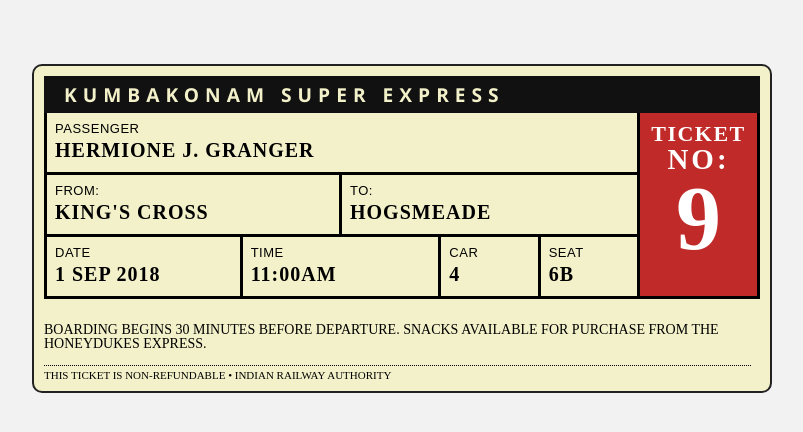
After one commit to Abishekdeepak5/OOSEproject, a Django app: page /train/ticket/ in a window 1280 px wide. The commit adds this page. Shown: the top 432 px of the page, without its empty margins (238-1041 px from the left). Run offline with Django 4.2, Linux system fonts and the light colour scheme; some libraries are stand-ins or nearby versions.

Commit message:
Train update

```diff
--- a/newproject/templatetags/date_filters.py
+++ b/newproject/templatetags/date_filters.py
@@ -49,7 +49,9 @@ def multiple_args_tag(date_value, time_value, add_time):
         datetime_obj = datetime.strptime(datetime_str, '%Y-%m-%d %H:%M:%S')
         time_delta = datetime.strptime(str(add_time), '%H:%M:%S').time()
         result_datetime = datetime_obj + timedelta(hours=time_delta.hour, minutes=time_delta.minute, seconds=time_delta.second)
-        return result_datetime.strftime('%Y-%m-%d')
+        # return result_datetime.strftime('%Y-%m-%d')
+        return result_datetime.strftime('%a, %d %b')
+
     except:
         return ''
 
--- /dev/null
+++ b/static/style/ticket.css
@@ -0,0 +1,125 @@
+body {
+    background: #f2f2f2;
+    font-family: 'Questrial', sans-serif;
+}
+aside.context {
+    text-align: center;
+    color: #333;
+    line-height: 1.7;
+}
+aside.context a {
+    text-decoration: none;
+    color: #333;
+    padding: 3px 0;
+    border-bottom: 1px dashed;
+}
+aside.context a:hover {
+    border-bottom: 1px solid;
+}
+aside.context .explanation {
+    /* max-width: 700px; */
+    width: fit-content;
+    margin: 4em auto 0;
+}
+
+.main-content {
+    margin: 4em auto 0;
+    width: 740px;
+    /* width: fit-content; */
+    text-transform: uppercase;
+}
+.ticket {
+    display: grid;
+    grid-template-columns: auto 0;
+    background: #f3f1c9;
+    border-radius: 10px;
+    border: 2px solid #222;
+    cursor: default;
+}
+.ticket__main {
+    display: grid;
+    grid-template-columns: repeat(6, 1fr) 120px;
+    grid-template-rows: repeat(4, min-content) auto;
+    padding: 10px;
+}
+.header {
+    grid-area: title;
+    grid-column: span 7;
+    grid-row: 1;
+    /* font: 900 38px 'Montserrat', sans-serif; */
+    font-family: 'Segoe UI', Tahoma, Geneva, Verdana, sans-serif;
+    font-size: larger;
+    font-weight: 700;
+    padding: 5px 0 5px 20px;
+    letter-spacing: 6px;
+    background: #111;
+    color: #f3f1c9;
+}
+.info {
+    border: 3px solid;
+    border-width: 0 3px 3px 0;
+    padding: 8px;
+}
+.info__item {
+    font: 400 13px 'Questrial', sans-serif;
+    letter-spacing: 0.5px;
+}
+.info__detail {
+    font: 700 20px/1 'Jura';
+    letter-spacing: 1px;
+    margin: 4px 0;
+}
+.passenger {
+    grid-column: 1 / span 6;
+}
+.platform {
+    grid-column: 7 / span 1;
+    grid-row: 2 / span 3;
+    background: #c02a28;
+    color: #fff;
+    border-color: #000;
+    text-align: center;
+    padding: 10px 0;
+}
+.platform span {
+    display: block;
+}
+.platform span:nth-child(1) {
+    font: 900 22px/1 'Montserrat';
+    letter-spacing: 1.5px;
+}
+.platform span:nth-child(2) {
+    font: 900 29px/1 'Montserrat';
+    letter-spacing: 3px;
+}
+.platform span:nth-child(3) {
+    font: 900 16px/1.2 'Montserrat';
+    letter-spacing: 0.5px;
+}
+
+.platform .number{
+    font: 900 90px/1 'Old Standard TT';
+}
+.departure, .arrival {
+    grid-column-start: span 3;
+}
+.passenger, .departure, .date {
+    border-left: 3px solid;
+}
+.date, .time {
+    grid-column-start: span 2;
+}
+.fineprint {
+    grid-column-start: span 7;
+    font-size: 14px;
+    font-family: 'Inconsolata';
+    line-height: 1;
+    margin-top: 10px;
+    padding-right: 5px;
+}
+.fineprint p:nth-child(2) {
+    margin: 4px 4px 0 0;
+    padding-top: 4px;
+    border-top: 1.5px dotted;
+    font: 11px/1 'Inconsolata';
+}
--- a/static/style/train.css
+++ b/static/style/train.css
@@ -11,6 +11,9 @@ body{
 #routelocation{
     font-size: larger;
     font-weight: bold;
+}
+.journeydate{
+    width: fit-content;
 }
 .trainbox{
     font-size:medium ;
--- /dev/null
+++ b/templates/ticket.html
@@ -0,0 +1,80 @@
+<!DOCTYPE html>
+<html lang="en">
+<head>
+    <meta charset="UTF-8">
+    <meta name="viewport" content="width=device-width, initial-scale=1.0">
+    <title>Document</title>
+    <link rel="stylesheet"
+            href="https://cdnjs.cloudflare.com/ajax/libs/font-awesome/5.15.3/css/all.min.css"/>
+    <script src="https://cdnjs.cloudflare.com/ajax/libs/jspdf/2.3.1/jspdf.umd.min.js"></script>
+
+    {% load static %}
+    <link rel="stylesheet" href="{% static 'style/ticket.css' %}">
+</head>
+<body>
+<div  id="pdfContainer" onclick="downloadPDF()">
+    <div class="main-content">
+        <div class="ticket">
+            <div class="ticket__main">
+                <div class="header">Kumbakonam super Express</div>
+                <div class="info passenger">
+                    <div class="info__item">Passenger</div>
+                    <div class="info__detail">Hermione J. Granger</div>
+                </div>
+                <div class="info platform"> <span>Ticket </span><span>NO:</span>
+
+                    <div class="number">
+                        <div>9</div>
+                    </div>
+                </div>
+                <div class="info departure">
+                    <div class="info__item">From:</div>
+                    <div class="info__detail">King's Cross</div>
+                </div>
+                <div class="info arrival">
+                    <div class="info__item">To:</div>
+                    <div class="info__detail">Hogsmeade</div>
+                </div>
+                <div class="info date">
+                    <div class="info__item">Date</div>
+                    <div class="info__detail">1 Sep 2018</div>
+                </div>
+                <div class="info time">
+                    <div class="info__item">Time</div>
+                    <div class="info__detail">11:00AM</div>
+                </div>
+                <div class="info carriage">
+                    <div class="info__item">car</div>
+                    <div class="info__detail">4</div>
+                </div>
+                <div class="info seat">
+                    <div class="info__item">Seat</div>
+                    <div class="info__detail">6B</div>
+                </div>
+                <div class="fineprint">
+                    <p>Boarding begins 30 minutes before departure. Snacks available for purchase from The Honeydukes Express.</p>
+                    <p>This ticket is Non-refundable • Indian Railway Authority</p>
+                </div>
+        </div>
+    </div>
+    </div>
+</div>
+<script src="https://cdnjs.cloudflare.com/ajax/libs/html2pdf.js/0.9.0/html2pdf.bundle.min.js"></script>
+<script>
+    function downloadPDF() {
+         window.jsPDF = window.jspdf.jsPDF;
+         const doc = new jsPDF();
+         const pdfContainer = document.getElementById('pdfContainer');
+         const options = {
+             html2canvas: {
+                 scale: 2
+             },
+             callback: function (pdf) {
+                 doc.save('download.pdf');
+             }
+         };
+         html2pdf().from(pdfContainer).set(options).save();
+     }
+</script>
+</body>
+</html>
--- a/train/urls.py
+++ b/train/urls.py
@@ -3,6 +3,7 @@ from . import views
 urlpatterns=[
     path('',views.train,name='trains'),
     path('book/',views.book,name='booktrain'),
+    path('ticket/',views.ticket,name='booktrain'),
     # path('register/',views.register,name='register'),
     # path('login/',views.login,name='login')
 
--- a/train/views.py
+++ b/train/views.py
@@ -5,70 +5,41 @@ from django.http import JsonResponse
 from django.views.decorators.csrf import csrf_exempt
 from newapp.models import *
 import json
-# class train_list:
-#     route_no=0
-#     train_no=0
-#     from_location=0
-#     to_location=0
-#     arrival_time=0
-#     departure_time=0
-#     station_id=0
-#     duration=0
 def train(request):
     dict_data={}
     train_data={}
     from_loc=request.GET['from']
     to_loc=request.GET['to']
     date1=request.GET['date']
+    seat_type=request.GET['seat']
     train_data['cur_date']=date1
-    print('cur_date1',date1)
+    print('cur_date1',seat_type)
     if from_loc==to_loc:
+        place=Place.objects.all()
+        dict_data={'places':place}
         dict_data['same_loc']=True
         return render(request,'home.html',dict_data)
     try:
-        train_data['Location']=Route.objects.get(from_location=from_loc,to_location=to_loc)
-        # print()
+        # train_data['Location']=Route.objects.get(from_location=from_loc,to_location=to_loc)
         train_data['train_available']=Route.objects.filter(from_location=from_loc,to_location=to_loc)
+        train_data['Location']=train_data['train_available'].first()
         for i in train_data['train_available']:
-            # print(i.train_no.train_no)
             class_data=TrainClass.objects.filter(train_id=i.train_no)
             i.class_data=class_data
             for j in class_data:
                 print(j.train_id.train_no,j.class_no.class_name)
-                # train_check=Booking.objects.filter(train_id=i.train_no,date_of_journey='2024-04-04',class_no=j.class_no.class_type_id)
-                train_check=Booking.objects.filter(train_id=i.train_no,date_of_journey=date1,class_no=j.class_no.class_type_id)
+                print(i.train_no.train_no,date1,j.class_id)
+                train_check=Booking.objects.filter(train_id=i.train_no.train_no,date_of_journey=date1,class_no=j.class_id)
+                print(train_check)
+                j.available_seat=j.seat_end_range-j.seat_start_range+1-len(train_check)
+                print(len(train_check),j.available_seat,j.seat_end_range-j.seat_start_range+1-len(train_check))
+    except Exception as e:
+        print('Error',e)
+    return render(request,'train.html',train_data)
 
-                j.available_seat=j.seat_end_range-j.seat_start_range+1-len(train_check)
-                print(j.seat_end_range-j.seat_start_range+1-len(train_check))
-            # for k in i.class_data.key():
-            #     print(k)
-                # for k in train_check:
-                #     print(k.book_id)
-        # train_check=Booking.objects.filter(train_id=1,date_of_journey='2024-04-04',class_no=1)
-        # print(train_check)
-        # for i in train_check:
-        #     print(i.book_id)
-    except:
-        print('Error')
-    return render(request,'train.html',train_data)
-    # print(from_loc,to_loc,date1)
-    # return render(request,'train.html')
-# def book(request):
-# my_django_view
-#  book_id=models.BigAutoField(primary_key=True)
-#     train_id=models.ForeignKey(Train,on_delete=models.CASCADE)
-#     # seat_no=models.ForeignKey(Seat,on_delete=models.CASCADE)
-#     seat_no=models.IntegerField()
-#     route_id=models.ForeignKey(Route,on_delete=models.CASCADE)
-#     user_id=models.ForeignKey(Userdetail,on_delete=models.CASCADE)
-#     date_of_journey=models.DateField()
-#     class_no=models.ForeignKey(TrainClass,on_delete=models.CASCADE)
-#  {'train_id': 1, 'seat_number': 3, 'route_id': 1, 'user_id': 1, 'date': 2024, 'class_id': 1}
-# [06/Apr/2024 23:37:09] "POST /train/book/ HTTP/1.1" 200 41?
-@csrf_exempt  # Disable CSRF protection for this view (for demonstration purposes)
+@csrf_exempt
 def book(request):
     if request.method == 'POST':
-        # Parse JSON data received from frontend
         try:
             data = json.loads(request.body)
             train_ob=Train.objects.get(train_no=data['train_id'])
@@ -85,11 +56,18 @@ def book(request):
                 bookob.user_id=user_ob
                 bookob.date_of_journey=datetime_object
                 bookob.class_no=trainclass_ob
-                bookob.save()
+                # bookob.save()
             print('Received data from frontend:', data)
             return JsonResponse({'message': 'Data received successfully'})
         except json.JSONDecodeError:
             return JsonResponse({'error': 'Invalid JSON data'}, status=400)
     else:
         return JsonResponse({'error': 'Only POST requests are allowed'}, status=405)
-    # return render(request,'home.html')
+
+def ticket(request):
+    user_id = request.GET.get('user_id')
+    username = request.GET.get('username')
+    print(user_id,username)
+    if request.method == 'POST':
+        return render(request,'ticket.html')
+    return render(request,'ticket.html')
```
Also changed, not shown: newapp/views.py (+19 -17 lines), templates/home.html (+25 -13 lines), templates/train.html (+20 -41 lines), db.sqlite3, 1 other file.
